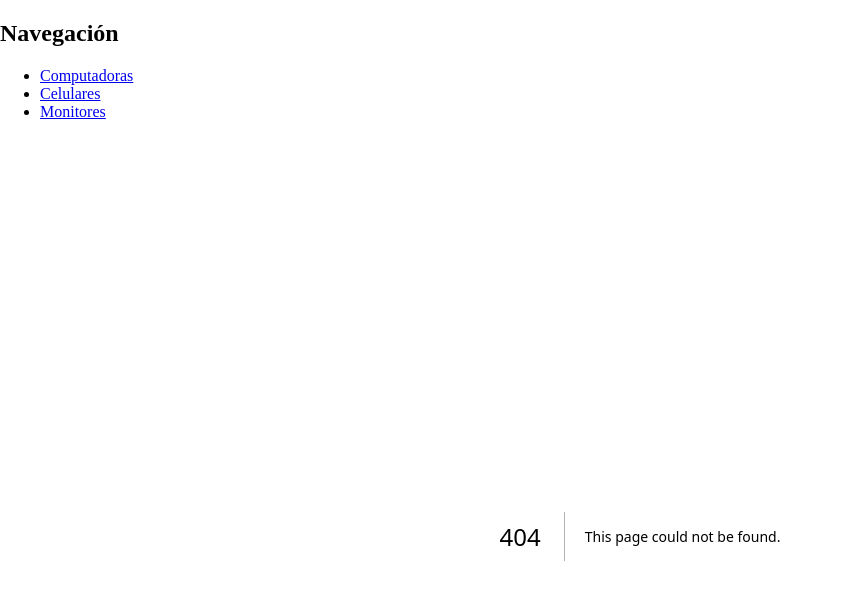
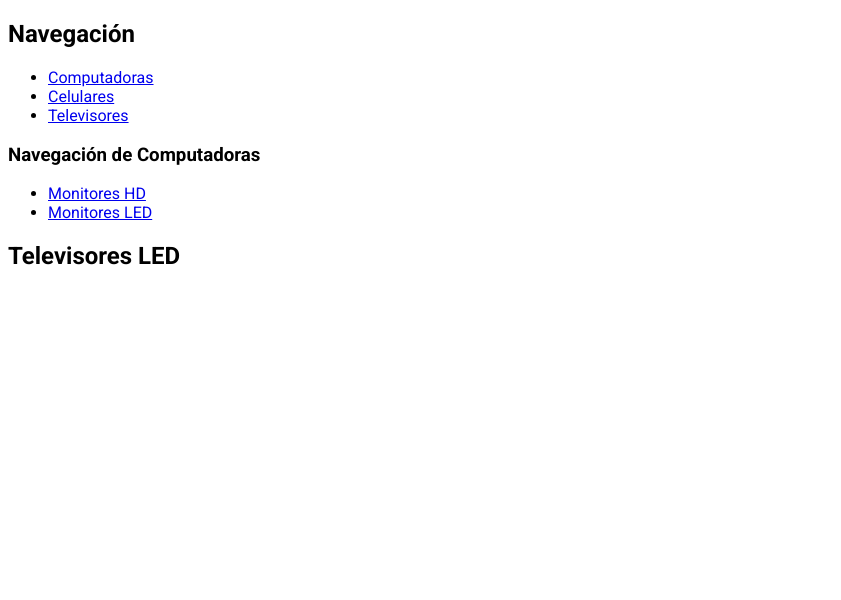
Before and after one commit to CeliFioretti/Next.js-Practice, a Next.js app in the folder 01-primeros-pasos/: page /categorias/computadoras/monitores/led in a window 1280 px wide. Before the commit this address had no page. Shown: the top 600 px of the page, without its empty margins (0-841 px from the left). Built offline with nearby package versions, Linux system fonts and the light colour scheme.

Commit message:
Practica de Link, Fuentes, MetaData

```diff
--- a/01-primeros-pasos/app/categorias/celulares/page.jsx
+++ b/01-primeros-pasos/app/categorias/celulares/page.jsx
@@ -1,4 +1,8 @@
 import React from 'react'
+
+export const metadata = {
+  title : "Celulares"
+}
 
 function celulares() {
   return (
--- /dev/null
+++ b/01-primeros-pasos/app/categorias/computadoras/layout.jsx
@@ -0,0 +1,16 @@
+import Link from 'next/link'
+
+export default function ComputadorasLayout({ children }) {
+    return (
+        <>
+            <nav>
+                <h3>Navegación de Computadoras</h3>
+                <ul>
+                    <li><Link href="/categorias/computadoras/monitores/hd">Monitores HD</Link></li>
+                    <li><Link href="/categorias/computadoras/monitores/led">Monitores LED</Link></li>
+                </ul>
+            </nav>
+            {children}
+        </>
+    )
+}
--- /dev/null
+++ b/01-primeros-pasos/app/categorias/computadoras/monitores/led/page.jsx
@@ -0,0 +1,16 @@
+import React from 'react'
+
+export const metadata = {
+  title : "Monitores - LED"
+}
+
+
+function leg() {
+  return (
+    <div>
+        <h2>Televisores LED</h2>
+    </div>
+  )
+}
+
+export default leg
--- a/01-primeros-pasos/app/categorias/computadoras/page.jsx
+++ b/01-primeros-pasos/app/categorias/computadoras/page.jsx
@@ -1,4 +1,8 @@
 import React from 'react'
+
+export const metadata = {
+  title : "Computadoras"
+}
 
 function computadoras() {
   return (
--- a/01-primeros-pasos/app/layout.jsx
+++ b/01-primeros-pasos/app/layout.jsx
@@ -1,20 +1,33 @@
+// Por defecto, el archivo layout.jsx en cada carpeta dentro de 'app'
+// actúa como una plantilla envolvente para las páginas de esa ruta.
+// Se renderiza automáticamente alrededor de todos los componentes children,
+// permitiendo incluir elementos persistentes como encabezados, navegación,
+// estilos comunes o configuraciones específicas para esa sección.
+
+import Navbar from '../components/Navbar'
+
+// Importar fuentes
+import { Roboto } from 'next/font/google'
+
+// Para colocar la etiqueta meta en todas las páginas
+// Se puede usar en todas las páginas para definir el titulo por ejemplo
 export const metadata = {
-  title: 'Next.js',
-  description: 'Generated by Next.js',
+  title : "ElectroTienda",
+  description: "Esta es la página principal de ElectroTienda",
+  keywords: ["tienda", "ecommerce", "electrónica"]
 }
+
+const roboto = Roboto({
+  weight: ["300", "400", "500", "700"],
+  style: [ "italic","normal"],
+  subsets: ["latin"]
+})
 
 export default function RootLayout({ children }) {
   return (
     <html lang="en">
-      <body>
-        <nav>
-          <h2>Navegación</h2>
-          <ul>
-            <li><a href="/categorias/computadoras">Computadoras</a></li>
-            <li><a href="/categorias/celulares">Celulares</a></li>
-            <li><a href="/categorias/monitores">Monitores</a></li>
-          </ul>
-        </nav>
+      <body className={roboto.className}>
+        <Navbar/>
 
         {children}
       </body>
--- /dev/null
+++ b/01-primeros-pasos/components/Navbar.jsx
@@ -0,0 +1,14 @@
+import Link from 'next/link'
+
+export default function Navbar () {
+    return (
+        <nav>
+          <h2>Navegación</h2>
+          <ul>
+            <li><Link href="/categorias/computadoras">Computadoras</Link></li>
+            <li><Link href="/categorias/celulares">Celulares</Link></li>
+            <li><Link href="/categorias/televisores">Televisores</Link></li>
+          </ul>
+        </nav>
+    )
+}
```
Also changed, not shown: 01-primeros-pasos/app/categorias/computadoras/monitores/hd/page.jsx (added, +15 -0 lines), 01-primeros-pasos/app/categorias/computadoras/monitores/page.jsx (added, +16 -0 lines), 01-primeros-pasos/app/categorias/monitores/page.jsx (deleted, +0 -7 lines), 01-primeros-pasos/app/categorias/televisores/page.jsx (added, +12 -0 lines), 01-primeros-pasos/app/not-found.jsx (added, +16 -0 lines).
